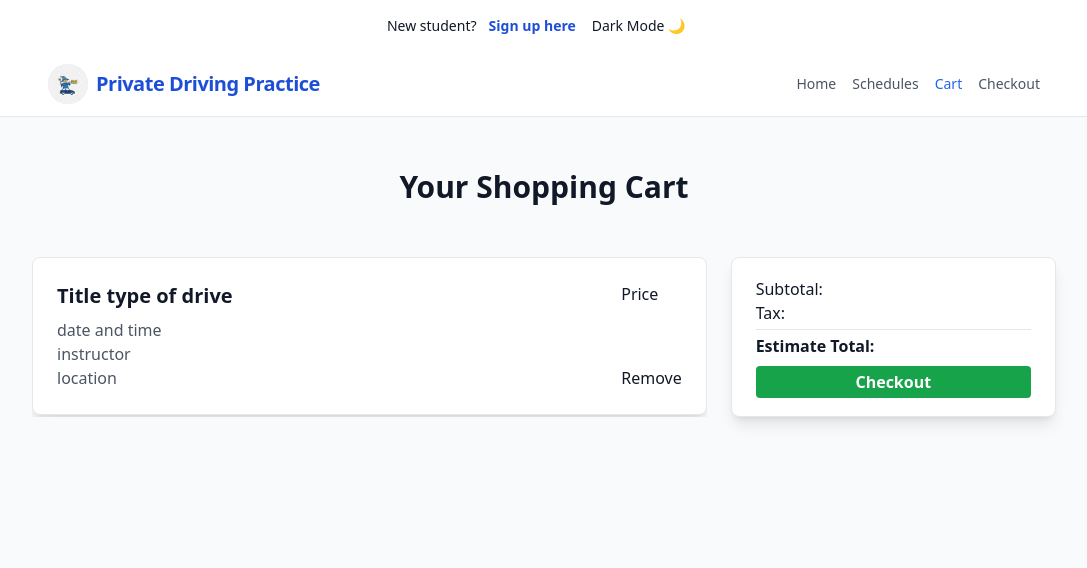
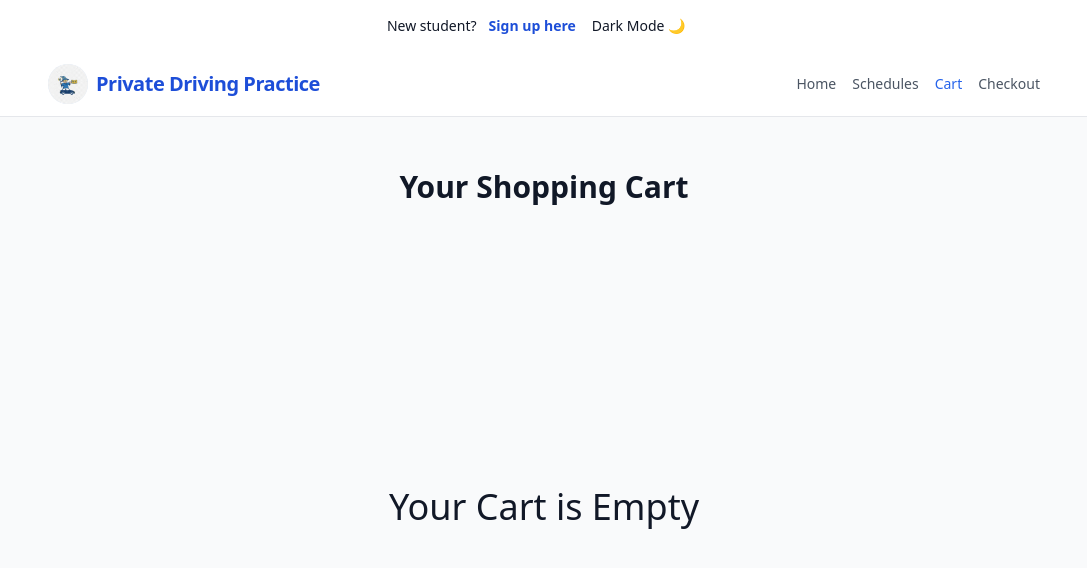
Before and after one commit to IIMaksymilianDymitrII/Driving-School-Examination, a React (Vite) app: page /cart in a window 1280 px wide. Shown: the top 568 px of the page, without its empty margins (96-1183 px from the left). Built offline with nearby package versions, Linux system fonts and the light colour scheme.

Commit message:
Calculations work now

```diff
--- a/src/components/CartCheckout/Checkout.tsx
+++ b/src/components/CartCheckout/Checkout.tsx
@@ -1,23 +1,49 @@
-import { useTheme } from "../../context/ThemeContext"
+import { useTheme } from "../../context/ThemeContext";
+import { useBooking } from "../../context/BookingContext";
+
 const Checkout = () => {
-    const {themeColors} = useTheme()
+  const { cart } = useBooking();
+  const { themeColors } = useTheme();
+
+  const subtotal = cart.reduce((sum, lesson) => {
+    const price = lesson.price;
+    return sum + price;
+  }, 0);
+
+  const tax = subtotal * 0.25;
+  const totalPrice = subtotal + tax;
+
   return (
     <section
       className={`${themeColors.bgWidget} col-span-1 h-full max-h-[160px] self-center shadow-lg
         rounded-lg p-6 flex flex-col justify-center
         border ${themeColors.border}
-         ${themeColors.text} `}>
+         ${themeColors.text} `}
+    >
       <div className="pb-1">
+        <div className="flex justify-between">
           <p>Subtotal: </p>
-                <p>Tax: </p>
+          <p> {subtotal} kr</p>
+        </div>
+        <div className="flex justify-between">
+          <p>Tax:</p>
+          <p>{tax} kr</p>
+        </div>
       </div>
       <hr />
-                <h3 className="font-semibold pt-1">Estimate Total: </h3>
-          <button className="px-3 py-1 text-md font-semibold rounded
+      <div className="flex justify-between font-semibold pt-1">
+      <h3>Estimate Total: </h3>
+      <h3>{totalPrice} kr</h3>
+      </div>
+      <button
+        className="px-3 py-1 text-md font-semibold rounded
            bg-green-600 text-white hover:bg-green-700
-            focus:ring-2 focus:ring-green-400 mt-2">Checkout</button>
+            focus:ring-2 focus:ring-green-400 mt-2"
+      >
+        Checkout
+      </button>
     </section>
-  )
-}
+  );
+};
 
-export default Checkout
+export default Checkout;
--- a/src/components/CartCheckout/Lesson.tsx
+++ b/src/components/CartCheckout/Lesson.tsx
@@ -1,28 +1,52 @@
 import { useTheme } from "../../context/ThemeContext";
-const Lesson = () => {
+
+interface LessonProps {
+  id: string;
+  title: string;
+  date: string;
+  time: string;
+  instructor: string;
+  location?: string;
+  price: number
+  remove: (id: string) => void ;
+}
+
+const Lesson = ({
+  id,
+  title,
+  date,
+  time,
+  instructor,
+  location,
+  price,
+  remove,
+}: LessonProps) => {
   const { themeColors } = useTheme();
   return (
-          <li className={`flex justify-between
+    <li
+      className={`flex justify-between
              ${themeColors.bgWidget} shadow-lg border ${themeColors.border}
         rounded-lg p-6 flex -col justify-center
             p-5
-            `}>
+            `}
+    >
       <div>
-              <h2 className="text-xl font-semibold pb-2 ">
-                Title type of drive
-              </h2>
+        <h2 className="text-xl font-semibold pb-2 ">{title}</h2>
         <div className={`${themeColors.textMuted}`}>
-              <p>date and time</p>
-              <p>instructor</p>
-              <p>location</p>
+          <p>Instructor: {instructor}</p>
+          <p>Location: {location}</p>
+          <p>Time: {time} </p>
+          <p>Date: {date}</p>
         </div>
       </div>
       <div className="grid grid-row-2 content-between ">
-              <p className="">Price</p>
-              <button className={`hover:text-gray-400`}>Remove</button>
+        <p className="font-semibold">{price} kr</p>
+        <button onClick={() => remove(id)} className={`hover:text-gray-400`}>
+          Remove
+        </button>
       </div>
     </li>
-  )
-}
+  );
+};
 
-export default Lesson
+export default Lesson;
--- /dev/null
+++ b/src/components/CartCheckout/ShoppingCart.tsx
@@ -0,0 +1,31 @@
+import { useBooking } from "../../context/BookingContext"
+import Lesson from "./Lesson"
+import Checkout from "./Checkout"
+
+const ShoppingCart = () => {
+  const {cart, removeFromCart} = useBooking()
+  return (
+
+      <section
+        className={`max-w-5xl mx-auto grid md:grid-cols-3 gap-6
+        animate-[slideIn_0.3_ease-out] `}
+      >
+        <section
+          className={`md:col-span-2 max-h-[700px] overflow-y-auto`}>
+        <ul className="grid gap-3" >
+
+
+        { cart.map((lesson) => (
+          <Lesson date={lesson.date} time={lesson.time} instructor={lesson.instructor} title={lesson.title}
+          location={lesson.location} id={lesson.id} remove={removeFromCart} price={lesson.price}/>
+        ))
+
+        }
+        </ul>
+        </section>
+        <Checkout/>
+      </section>
+  )
+}
+
+export default ShoppingCart
--- a/src/components/calendar/EventModal.tsx
+++ b/src/components/calendar/EventModal.tsx
@@ -3,8 +3,6 @@ import type { Event } from "../../types/Event";
 import { useBooking } from "../../context/BookingContext";
 import { mapEventToLesson } from "../../utils/mapEventToLesson";
 import { format } from "date-fns";
-
-import { useTheme } from "../../context/ThemeContext";
 
 interface EventModalProps {
   event: Event | null;
@@ -13,7 +11,6 @@ interface EventModalProps {
 
 const EventModal: React.FC<EventModalProps> = ({ event, onClose }) => {
   const { addToCart } = useBooking();
-  const { themeColors } = useTheme();
 
   if (!event) return null;
 
--- a/src/context/BookingContext.tsx
+++ b/src/context/BookingContext.tsx
@@ -4,11 +4,14 @@ export type LessonDuration = "1h" | "2h";
 
 export interface Lesson {
   id: string;
+  title: string
   date: string;       // ISO date string (e.g. 2025-12-06)
   time: string;       // e.g. "10:00"
   duration: LessonDuration;
   instructor: string;
   studentName?: string; // filled once booked
+  price: number
+  location?:string
 }
 
 interface BookingContextValue {
@@ -27,31 +30,43 @@ const BookingContext = createContext<BookingContextValue | undefined>(undefined)
 const seedLessons: Lesson[] = [
   {
     id: "L1",
+    title:"",
     date: "2025-12-06",
     time: "10:00",
     duration: "2h",
     instructor: "Anna Svensson",
+    price:0,
+    location:"",
   },
   {
     id: "L2",
+    title:"",
     date: "2025-12-06",
     time: "14:00",
     duration: "1h",
     instructor: "Jonas Karlsson",
+    price:0,
+    location:"",
   },
   {
     id: "L3",
+    title:"",
     date: "2025-12-07",
     time: "09:00",
     duration: "2h",
     instructor: "Anna Svensson",
+    price:0,
+    location:""
   },
   {
     id: "L4",
+    title:"",
     date: "2025-12-08",
     time: "16:00",
     duration: "1h",
     instructor: "Sara Lind",
+    price:0,
+    location:""
   },
 ];
 
--- a/src/pages/CartPage.tsx
+++ b/src/pages/CartPage.tsx
@@ -1,9 +1,11 @@
 import { useTheme } from "../context/ThemeContext";
-import Lesson from "../components/CartCheckout/Lesson";
-import Checkout from "../components/CartCheckout/Checkout";
-// className={``}
+import { useBooking } from "../context/BookingContext";
+import ShoppingCart from "../components/CartCheckout/ShoppingCart";
+
 const CartPage = () => {
+  const { cart} = useBooking();
   const { themeColors } = useTheme();
+
   return (
     <main className={`min-h-screen ${themeColors.text} `}>
       <section className="">
@@ -11,19 +13,7 @@ const CartPage = () => {
           <h1 className="text-3xl font-semibold p-10">Your Shopping Cart</h1>
         </div>
       </section>
-      <section
-        className={`max-w-5xl mx-auto grid md:grid-cols-3 gap-6
-        animate-[slideIn_0.3_ease-out] `}
-      >
-        <section
-          className={`md:col-span-2 max-h-[700px] overflow-y-auto`}>
-        <ul className="grid gap-3"
-        >
-          <Lesson/>
-        </ul>
-        </section>
-        <Checkout/>
-      </section>
+      {cart.length === 0 ? <p className="flex justify-center items-center text-4xl h-[500px]">Your Cart is Empty</p> : <ShoppingCart />}
     </main>
   );
 };
--- a/src/types/Event.ts
+++ b/src/types/Event.ts
@@ -5,5 +5,6 @@ export interface Event {
   title: string;
   instructor: string;
   location?: string;
+  price: number;
   notes?: string;
 }
--- a/src/utils/mapEventToLesson.ts
+++ b/src/utils/mapEventToLesson.ts
@@ -4,9 +4,12 @@ import type { Lesson } from "../context/BookingContext";
 export const mapEventToLesson = (ev: Event): Lesson => {
   return {
     id: ev.id.toString(),
+    title: ev.title,
     date: ev.date,
     time: ev.time,
     duration: "1h",               // default duration, or decide based on title
     instructor: ev.instructor,
+    location: ev.location,
+    price: ev.price,
   };
 };
```
Also changed, not shown: src/data/scheduleEvents.ts (+19 -19 lines). Lines whose indentation alone changed are shown as unchanged.
